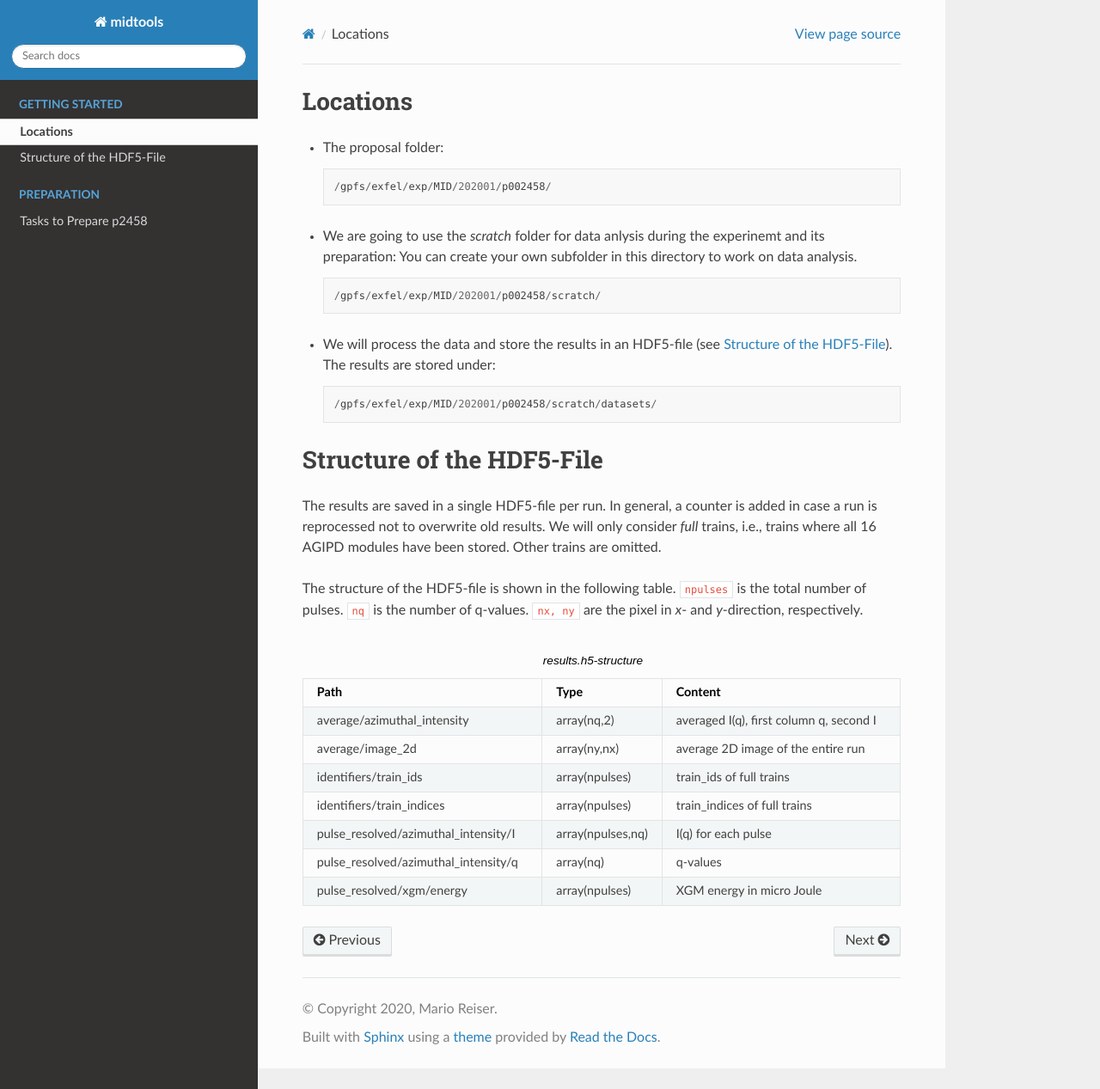
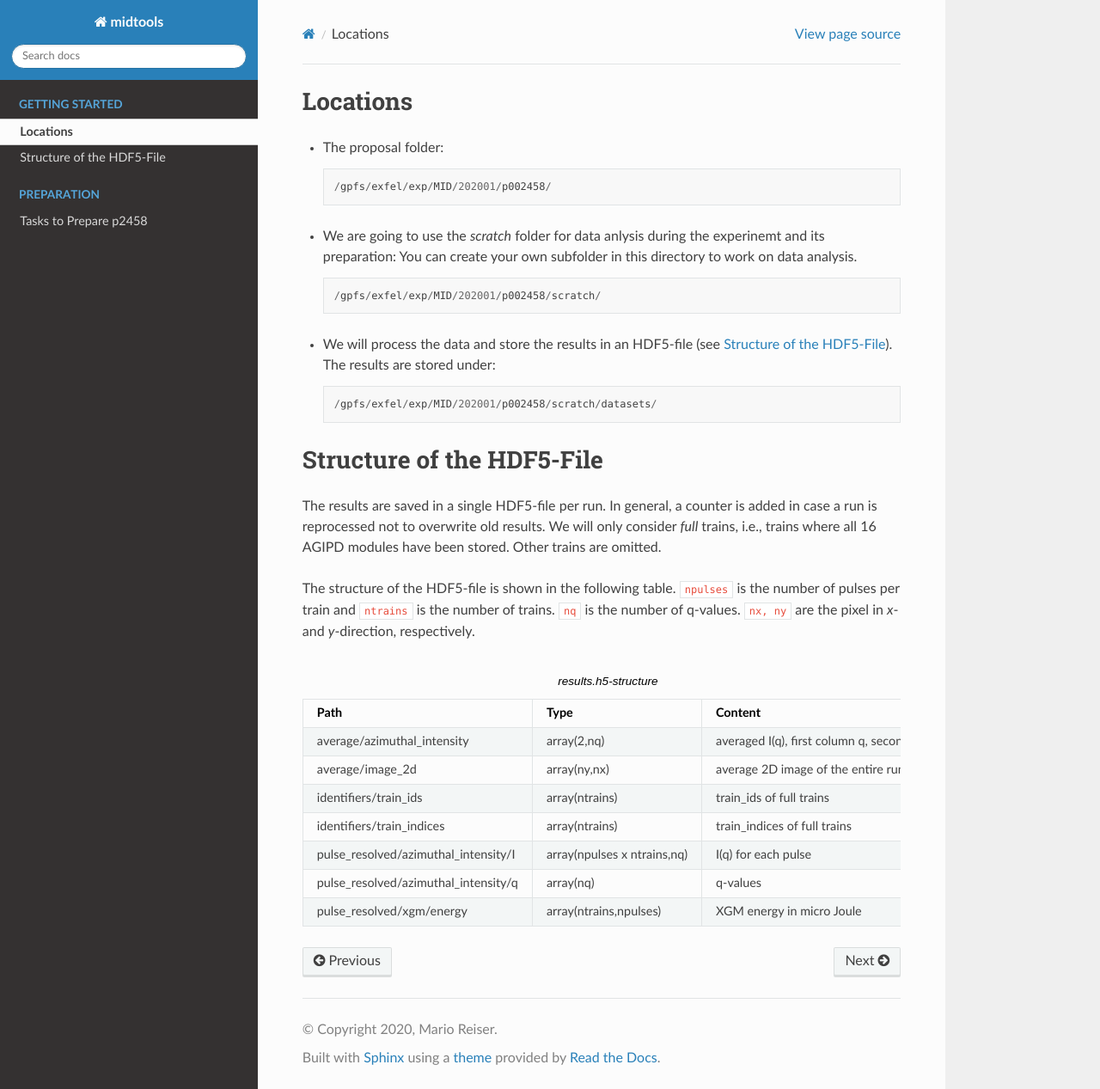
Before and after one commit to reiserm/midtools, a Sphinx documentation site: the page built from docs/source/getting_started.rst, in a window 1280 px wide and 1267 px high. Shown: the whole window at 86% size. Built offline with Sphinx 7.4.7 and the Read the Docs theme 2.0.0, drawn with Linux system fonts in a browser that asks for light colours.

Commit message:
Corrected shape of arrays in docs

```diff
--- a/docs/source/getting_started.rst
+++ b/docs/source/getting_started.rst
@@ -24,17 +24,17 @@ Structure of the HDF5-File
 The results are saved in a single HDF5-file per run. In general, a counter is added in case a run is reprocessed not to overwrite old results.
 We will only consider `full` trains, i.e., trains where all 16 AGIPD modules have been stored. Other trains are omitted.
 
-The structure of the HDF5-file is shown in the following table. :code:`npulses` is the total number of pulses. :code:`nq` is the number of q-values.
+The structure of the HDF5-file is shown in the following table. :code:`npulses` is the number of pulses per train and :code:`ntrains` is the number of trains. :code:`nq` is the number of q-values.
 :code:`nx, ny` are the pixel in `x`- and `y`-direction, respectively.
 
 .. csv-table:: results.h5-structure
         :header: "Path", "Type", "Content"
         :widths: 30, 5, 30
 
-        "average/azimuthal_intensity", "array(nq,2)", "averaged I(q), first column q, second I"
+        "average/azimuthal_intensity", "array(2,nq)", "averaged I(q), first column q, second I"
         "average/image_2d", "array(ny,nx)", "average 2D image of the entire run"
-        "identifiers/train_ids", "array(npulses)", "train_ids of full trains"
-        "identifiers/train_indices", "array(npulses)", "train_indices of full trains"
-        "pulse_resolved/azimuthal_intensity/I", "array(npulses,nq)", "I(q) for each pulse"
+        "identifiers/train_ids", "array(ntrains)", "train_ids of full trains"
+        "identifiers/train_indices", "array(ntrains)", "train_indices of full trains"
+        "pulse_resolved/azimuthal_intensity/I", "array(npulses x ntrains,nq)", "I(q) for each pulse"
         "pulse_resolved/azimuthal_intensity/q", "array(nq)", "q-values"
-        "pulse_resolved/xgm/energy", "array(npulses)", "XGM energy in micro Joule"
+        "pulse_resolved/xgm/energy", "array(ntrains,npulses)", "XGM energy in micro Joule"
```
